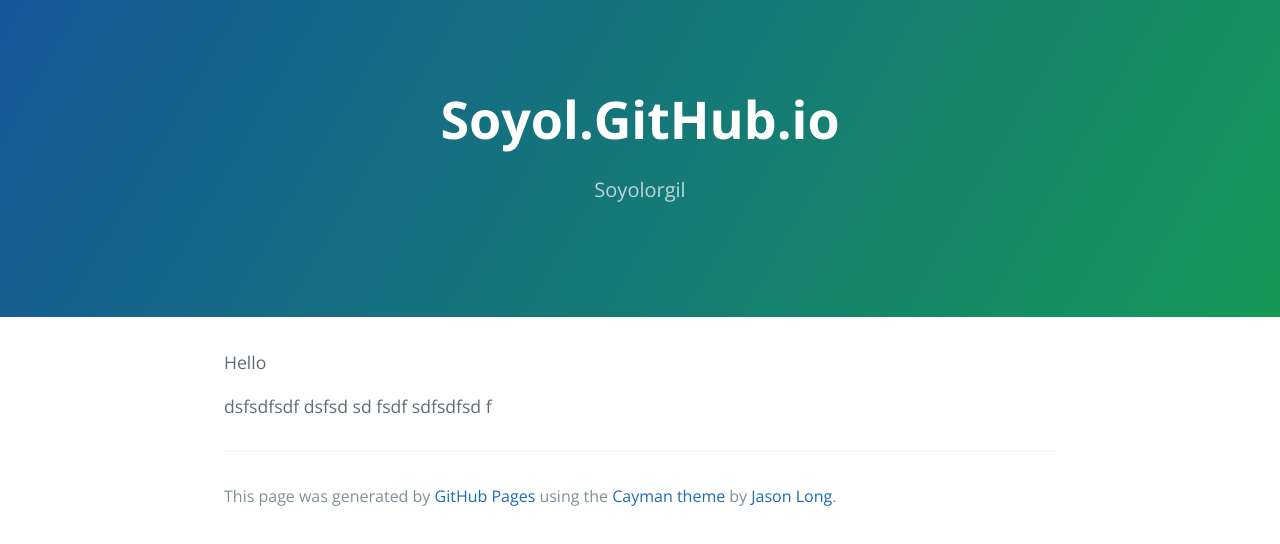
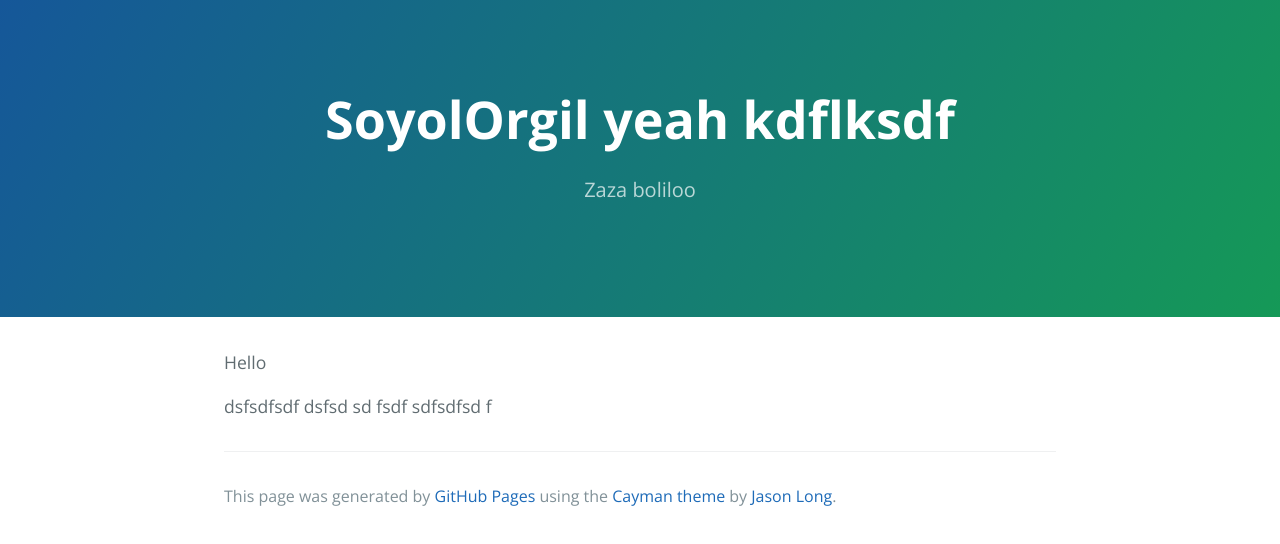
Before and after one commit to Soyol/soyol.github.io, a plain HTML site: page index.html in a window 1280 px wide. Drawn offline with nearby package versions, Linux system fonts and the light colour scheme.

Commit message:
Update index.html

```diff
--- a/index.html
+++ b/index.html
@@ -11,8 +11,8 @@
   </head>
   <body>
     <section class="page-header">
-      <h1 class="project-name">Soyol.GitHub.io</h1>
-      <h2 class="project-tagline">Soyolorgil</h2>
+      <h1 class="project-name">SoyolOrgil yeah kdflksdf</h1>
+      <h2 class="project-tagline">Zaza boliloo</h2>
     </section>
 
     <section class="main-content">
```
